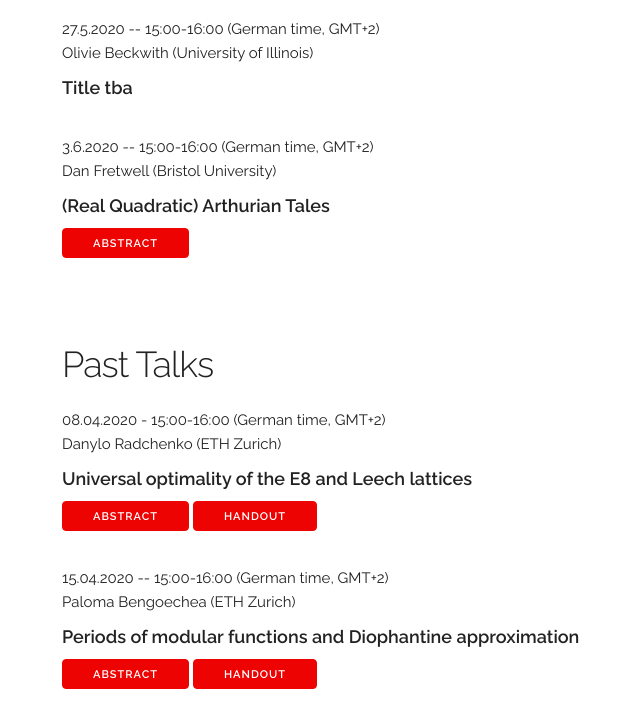
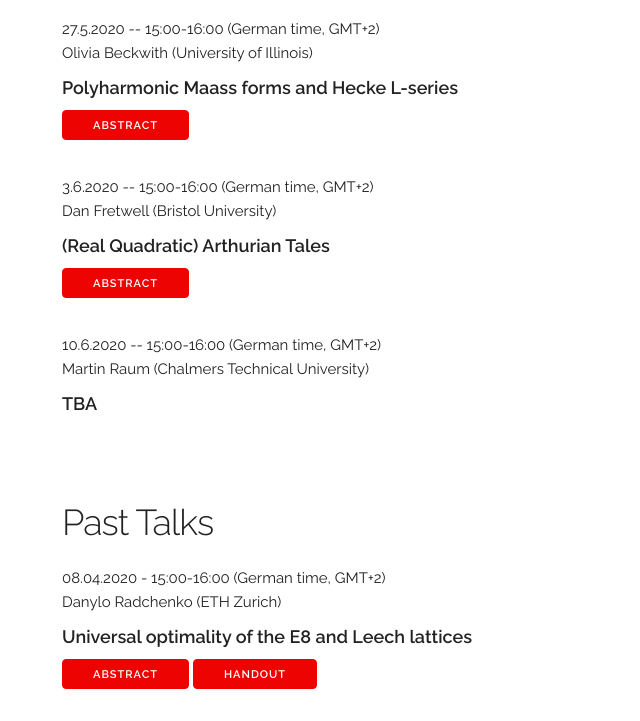
Before and after one commit to michaelneururer/international-seminar-automorphic-forms, a plain HTML site: page index.html in a window 1280 px wide. Shown: the part 624-1345 px from the top of the page, without its empty margins (98-738 px from the left). Drawn offline with Linux system fonts and the light colour scheme.

Commit message:
added Martin Raum

```diff
--- a/index.html
+++ b/index.html
@@ -59,8 +59,13 @@
     </div>
     <div class="row">
         <p>27.5.2020 -- 15:00-16:00 (German time, GMT+2)<br />
-        Olivie Beckwith (University of Illinois)<br />
-        <h7>Title tba</h7></p>
+        Olivia Beckwith (University of Illinois)<br />
+        <h7>Polyharmonic Maass forms and Hecke L-series</h7><br />
+        <button class="button-primary" type="submit" onclick="toggleAbstract('abstract_bekwith')">Abstract</button>
+        <!---<button class="button-primary" onclick="window.open('pdfs/handout_bekwith.pdf')">Handout</button>-->
+        <div id="abstract_bekwith" style="display:none">
+	We study polyharmonic Maass forms and show that they are related to ray class extensions of real quadratic fields. In particular, we construct a basis for the space of polyharmonic Maass forms for Gamma(N) which is a generalization of a basis constructed by Lagarias and Rhoades for N=1. We show that twisted traces of cycle integrals of certain depth 2 polyharmonic Maass forms are central values of ray class Hecke L-series of real quadratic fields. This is ongoing joint work with Gene Kopp.
+        </p>
     </div>
     <div class="row">
         <p>3.6.2020 -- 15:00-16:00 (German time, GMT+2)<br />
@@ -75,6 +80,15 @@ One finds interesting modular forms hidden in these parameters (e.g. Delta and a
 <br />
 In this talk I will discuss recent work with Neil Dummigan on extending the above to definite orthogonal groups over certain real quadratic fields and try to tell the analogous Arthurian tales (mysteries included).
         </div>
+        </p>
+    </div>
+    <div class="row">
+        <p>10.6.2020 -- 15:00-16:00 (German time, GMT+2)<br />
+        Martin Raum (Chalmers Technical University)<br />
+        <h7>TBA</h7><br />
+        <!---<button class="button-primary" type="submit" onclick="toggleAbstract('abstract_raum')">Abstract</button>-->
+        <!---<button class="button-primary" onclick="window.open('pdfs/handout_raum.pdf')">Handout</button>-->
+        <div id="abstract_raum" style="display:none">
         </p>
     </div>
     <div class="row">
```
